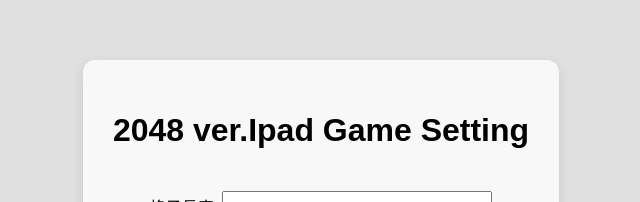
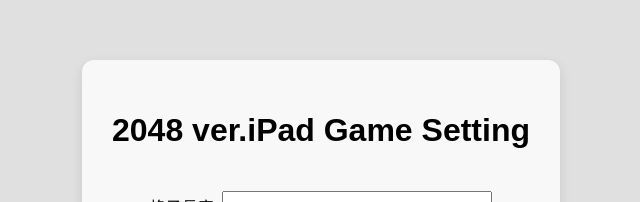
Before and after one commit to BlakeDemonvine/2048-ver.iPad, a plain HTML site: page index.html in a window 1280 px wide. Shown: the part 157-359 px from the top of the page, without its empty margins (319-959 px from the left). Drawn offline with nearby package versions, Linux system fonts and the light colour scheme.

Commit message:
Update index.html

```diff
--- a/index.html
+++ b/index.html
@@ -10,7 +10,7 @@
 
   <div id="content">
     <div id="settingPage">
-      <h1>2048 ver.Ipad Game Setting</h1>
+      <h1>2048 ver.iPad Game Setting</h1>
       <p>格子長度: <input id="ln" type="number" min="3" max="100"></p>
       <p>格子寬度: <input id="wd" type="number" min="3" max="100"></p>
       <p id="wrong"></p>
```
